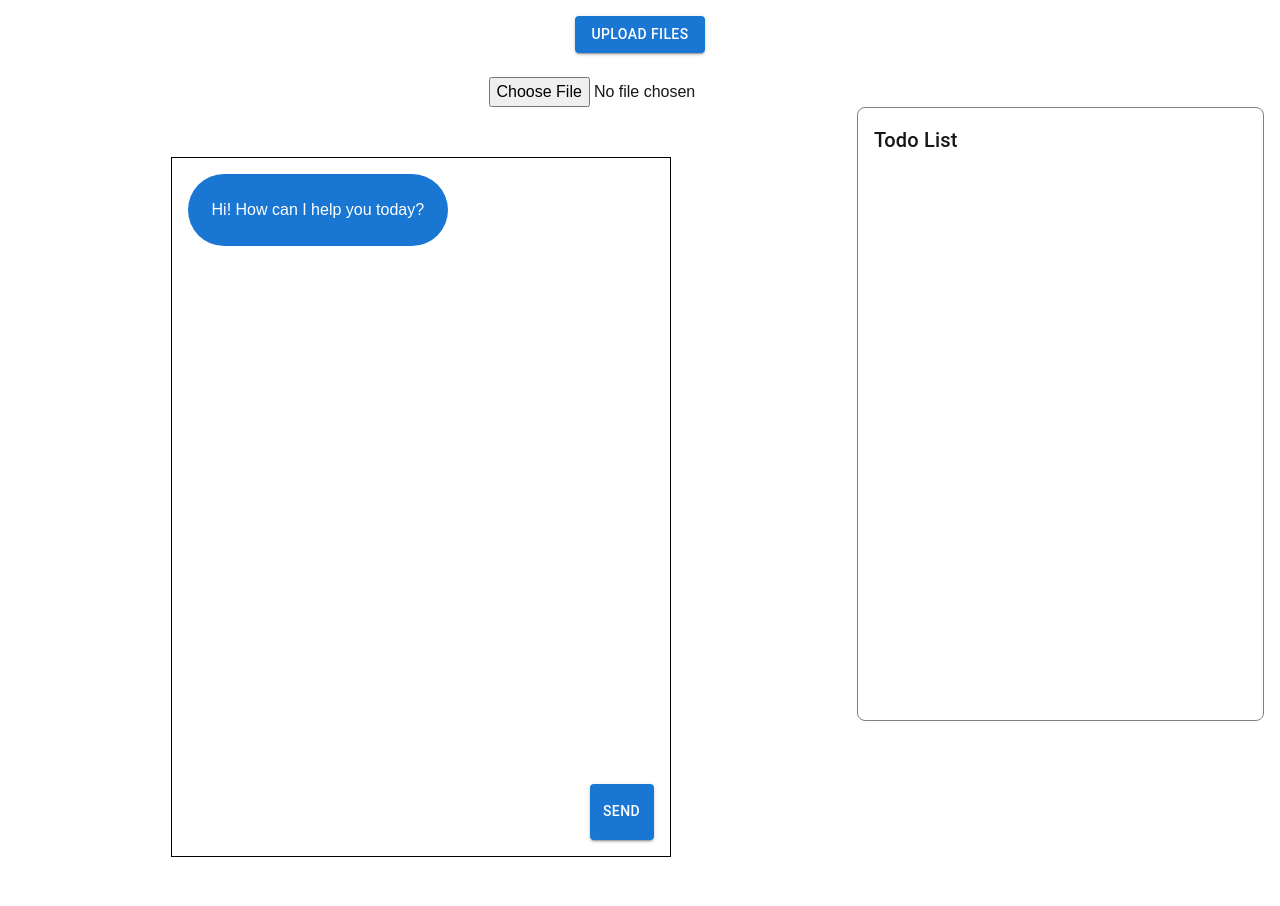
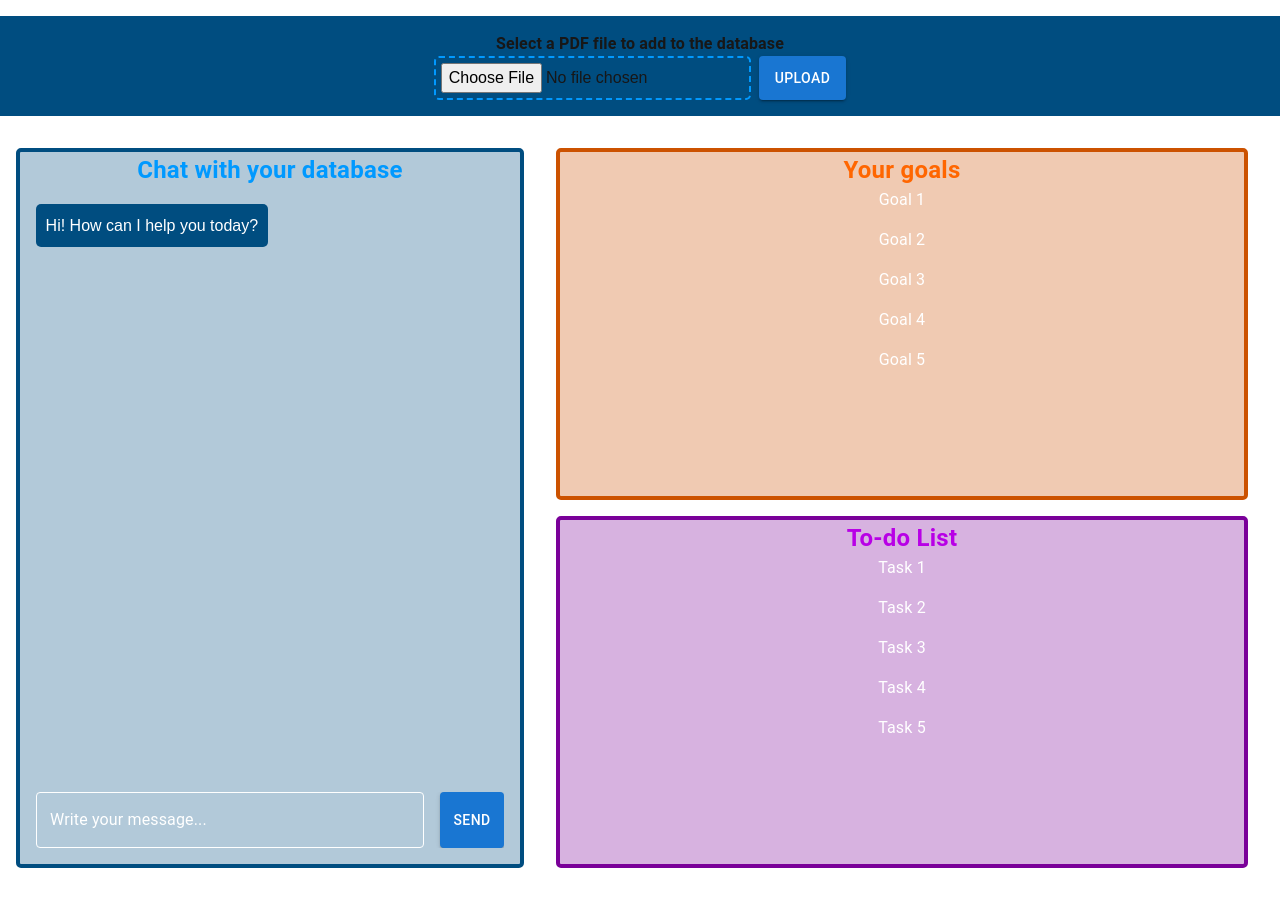
Before and after one commit to kyileiaye2021/insightbot, a Next.js app: page /dashboard in a window 1280 px wide. Built offline with nearby package versions, Linux system fonts and the light colour scheme.

Commit message:
UI updated

```diff
--- a/src/app/dashboard/page.tsx
+++ b/src/app/dashboard/page.tsx
@@ -8,7 +8,7 @@ export default function Home() {
   const [messages, setMessages] = useState([
     {
       role: 'assistant',
-      content:' Hi! How can I help you today?',
+      content: ' Hi! How can I help you today?',
     },
   ])
   const [message, setMessage] = useState('')
@@ -34,7 +34,7 @@ export default function Home() {
       const response = await axios.post('http://127.0.0.1:5000/upload', formData)  // URL to your Flask backend
       setUploadMessage(response.data.message)  // Show success message
     } catch (error) {
-      setUploadMessage('Error uploading file')  // Show error message
+      setUploadMessage('Error uploading file, try again')  // Show error message
     }
   }
 
@@ -42,8 +42,8 @@ export default function Home() {
     setMessage('')
     setMessages((messages) => [
       ...messages,
-      {role: 'user', content: message},
-      {role: 'assistant', content: ''},
+      { role: 'user', content: message },
+      { role: 'assistant', content: '' },
     ])
 
     const response = fetch('http://127.0.0.1:5000/chat', { //// Point to Flask backend
@@ -57,18 +57,18 @@ export default function Home() {
       const decoder = new TextDecoder()
       let result = ''
 
-      return reader.read().then(function processText({done, value}) {
+      return reader.read().then(function processText({ done, value }) {
         if (done) {
           return result
         }
 
-        const text = decoder.decode(value || new Uint8Array(), {stream: true})
+        const text = decoder.decode(value || new Uint8Array(), { stream: true })
         setMessages((messages) => {
           let lastMessage = messages[messages.length - 1]
           let otherMessages = messages.slice(0, messages.length - 1)
           return [
             ...otherMessages,
-            {...lastMessage, content: lastMessage.content + text},
+            { ...lastMessage, content: lastMessage.content + text },
           ]
         })
         return reader.read().then(processText)
@@ -93,35 +93,39 @@ export default function Home() {
       alignItems="center"
       p={2}
     >
-      {/* Top Button */}
-      <Button variant="contained" sx={{ mb: 3 }} onClick={handleUpload}>
-        Upload Files
-      </Button>
-      <Typography>{uploadMessage}</Typography> {/* Display upload status */}
-
-      <input type="file" onChange={handleFileChange} name='file'/> {/**allow users to select the PDF file for uploading */}
+      {/* Upload Button */}
+      <Stack width="100vw" p={2} alignItems="center" style={{
+        backgroundColor: '#004d80',
+      }}>
+        <Typography><b>Select a PDF file to add to the database</b></Typography>
+        <Stack direction="row" spacing={1}>
+          <input type="file" accept=".pdf" onChange={handleFileChange} name='file' style={{ border: '2px dashed #0099ff', borderRadius: '5px', padding: '5px' }} />
+          <Button variant="contained" onClick={handleUpload}>Upload</Button>
+        </Stack>
+        <Typography style={{ color: '#ff3333' }}><b>{uploadMessage}</b></Typography>
+      </Stack>
 
       {/* Columns Layout */}
-      <Stack direction="row" spacing={4} width="100%" height="80%">
-        {/* Chatbot UI */}
+      <Stack direction="row" spacing={2} width="100vw" p={2} alignItems="center">
         <Box
-      width="100vw"
-      height="100vh"
+          width="40vw"
+          height="90vh"
           display="flex"
           flexDirection="column"
           justifyContent="center"
           alignItems="center"
+          style={{ border: '4px solid #004d80', borderRadius: '5px', backgroundColor: 'rgba(0, 77, 128, 0.3)' }}
         >
+          <Typography style={{ color: '#0099ff', fontSize: '1.5rem' }}><b>Chat with your database</b></Typography>
           <Stack
-        direction={'column'}
+            direction="column"
             width="500px"
             height="700px"
-        border="1px solid black"
             p={2}
             spacing={3}
           >
             <Stack
-          direction={'column'}
+              direction="column"
               spacing={2}
               flexGrow={1}
               overflow="auto"
@@ -138,21 +142,20 @@ export default function Home() {
                   <Box
                     bgcolor={
                       message.role === 'assistant'
-                    ? 'primary.main'
-                    : 'secondary.main'
+                        ? '#004d80'
+                        : '#595959'
                     }
-                color="white"
-                borderRadius={16}
-                p={3}
+                    p={1.2}
+                    style={{ borderRadius: '5px', color: 'white' }}
                   >
                     {message.content}
                   </Box>
                 </Box>
               ))}
             </Stack>
-        <Stack direction={'row'} spacing={2}>
+            <Stack direction="row" spacing={2} width="100%" overflow="auto">
               <TextField
-            label="Message"
+                label="Write your message..."
                 fullWidth
                 value={message}
                 onChange={(e) => setMessage(e.target.value)}
@@ -179,35 +182,48 @@ export default function Home() {
           </Stack>
         </Box>
 
-        {/* Right Column: Todo List */}
+        <Stack direction="column" spacing={2} width="60vw" p={2} alignItems="center">
+
           <Box
-          width="50%"
-          height="100%"
-          border="1px solid gray"
-          borderRadius={2}
-          p={2}
+            width="100%"
+            height="44vh"
             display="flex"
             flexDirection="column"
-          justifyContent="space-between"
+            justifyContent="center"
+            alignItems="center"
+            style={{ border: '4px solid #cc5200', borderRadius: '5px', backgroundColor: 'rgba(204, 82, 0, 0.3)' }}
           >
-          <Typography variant="h6" mb={2}>
-            Todo List
-          </Typography>
-          <Stack direction="column" spacing={2} flexGrow={1} overflow="auto">
-            {/*{todos.map((todoItem, index) => (
-              <Box
-                key={index}
-                bgcolor="secondary.main"
-                color="white"
-                p={2}
-                borderRadius={16}
-              >
-                {todoItem}
-              </Box>
-            ))}*/}
+            <Typography style={{ color: '#ff6600', fontSize: '1.5rem' }}><b>Your goals</b></Typography>
+            <Stack direction="column" spacing={2} flexGrow={1} overflow="auto" alignItems="left" justifyContent="left">
+              <Typography style={{ color: 'white' }}>Goal 1</Typography>
+              <Typography style={{ color: 'white' }}>Goal 2</Typography>
+              <Typography style={{ color: 'white' }}>Goal 3</Typography>
+              <Typography style={{ color: 'white' }}>Goal 4</Typography>
+              <Typography style={{ color: 'white' }}>Goal 5</Typography>
             </Stack>
           </Box>
+
+          <Box
+            width="100%"
+            height="44vh"
+            display="flex"
+            flexDirection="column"
+            justifyContent="center"
+            alignItems="center"
+            style={{ border: '4px solid #7a0099', borderRadius: '5px', backgroundColor: 'rgba(122, 0, 153, 0.3)' }}
+          >
+            <Typography style={{ color: '#b800e6', fontSize: '1.5rem' }}><b>To-do List</b></Typography>
+            <Stack direction="column" spacing={2} flexGrow={1} overflow="auto" alignItems="left" justifyContent="left">
+              <Typography style={{ color: 'white' }}>Task 1</Typography>
+              <Typography style={{ color: 'white' }}>Task 2</Typography>
+              <Typography style={{ color: 'white' }}>Task 3</Typography>
+              <Typography style={{ color: 'white' }}>Task 4</Typography>
+              <Typography style={{ color: 'white' }}>Task 5</Typography>
             </Stack>
           </Box>
+
+        </Stack>
+      </Stack>
+    </Box >
   )
 }
```
Lines whose indentation alone changed are shown as unchanged.
